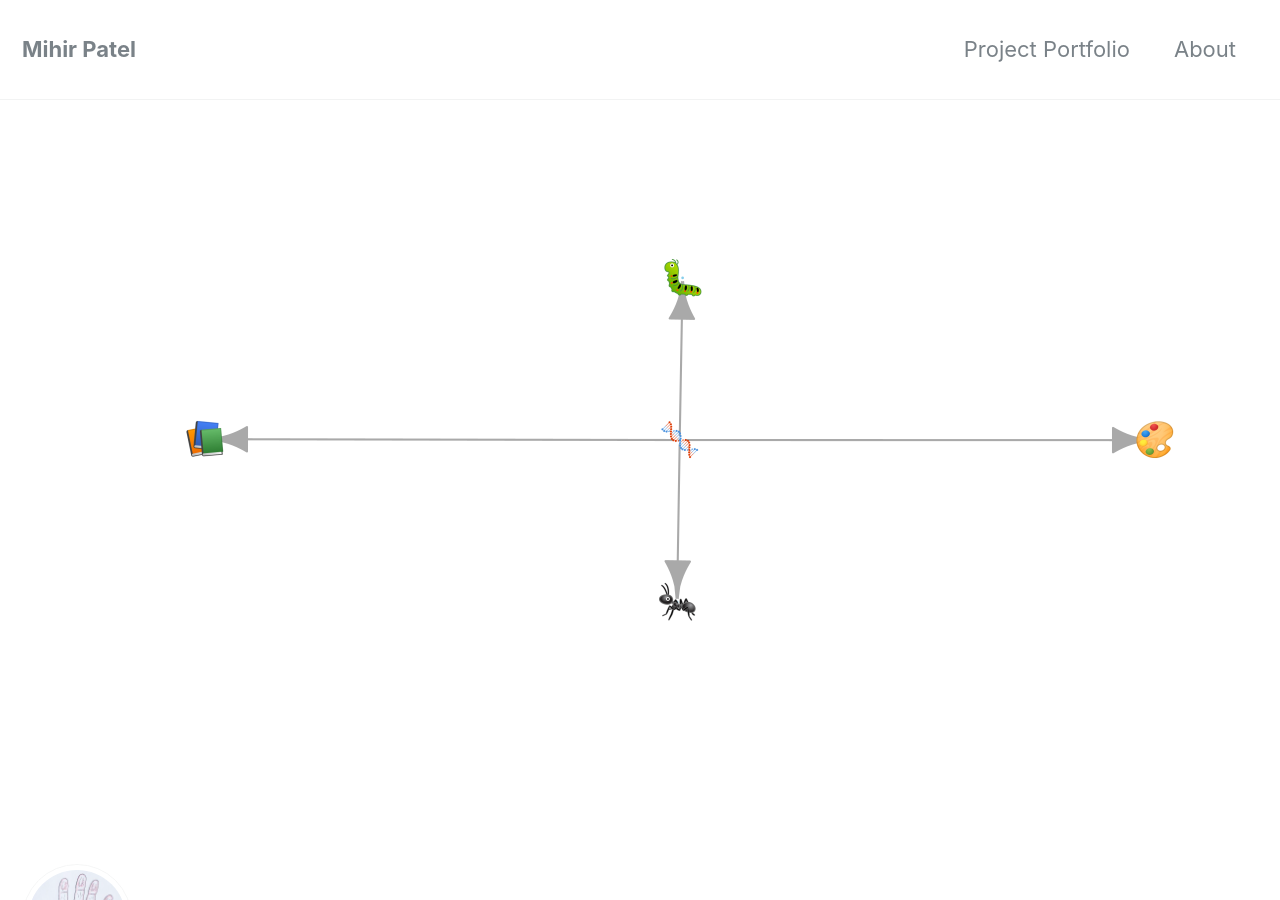
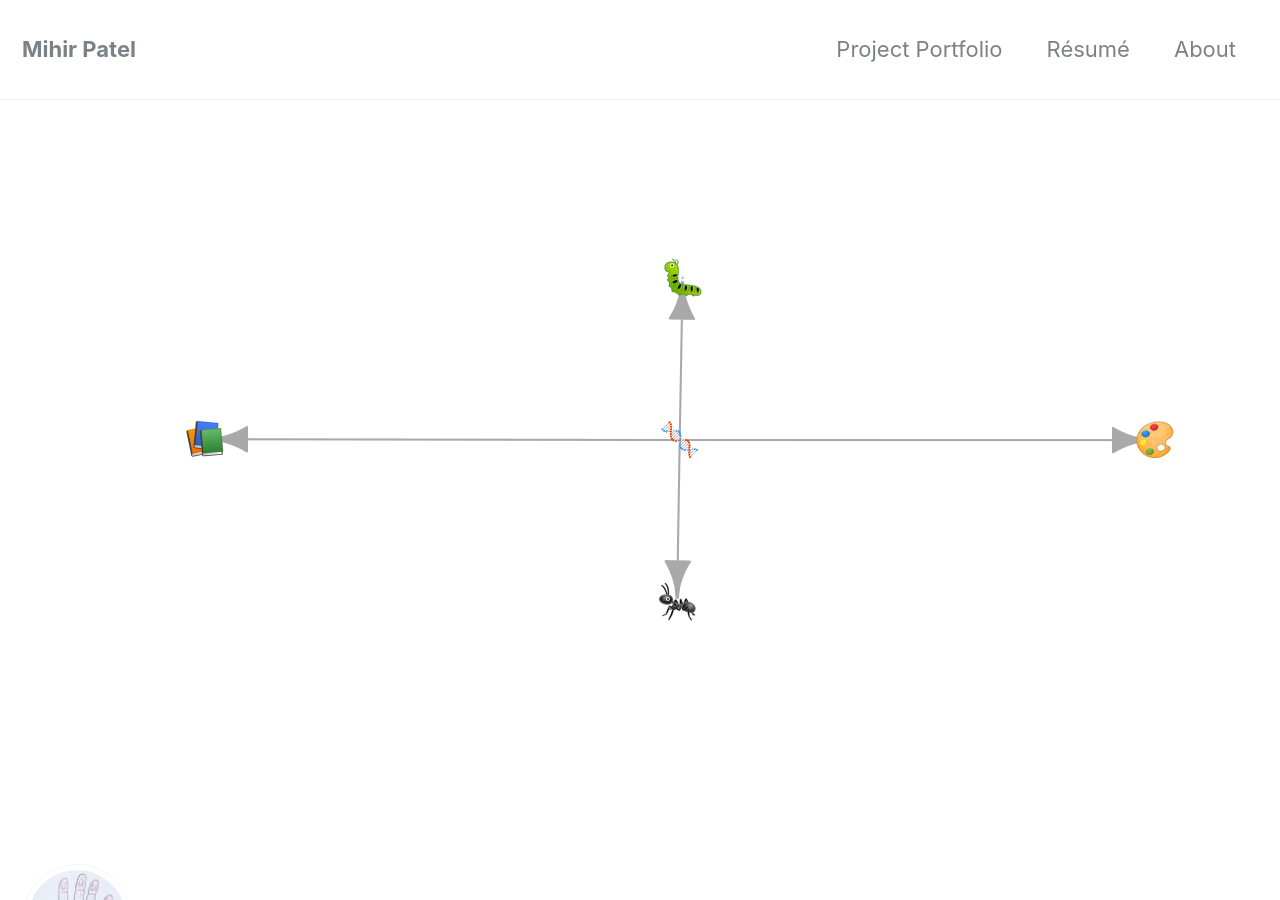
Before and after one commit to mihirp161/mihirp161.github.io, a Jekyll site: the page built from index.html, in a window 1280 px wide and 900 px high. Built offline with Jekyll 4.4.1, drawn with Linux system fonts in a browser that asks for light colours; nearby versions of some CDN libraries; the list of posts is cut into pages by our own code.

Commit message:
Update navigation.yml

```diff
--- a/_data/navigation.yml
+++ b/_data/navigation.yml
@@ -2,5 +2,7 @@
 main:
   - title: "Project Portfolio"
     url: /projectportfolio/
+  - title: "Résumé"
+    url: /resume/
   - title: "About"
     url: /about/
```
